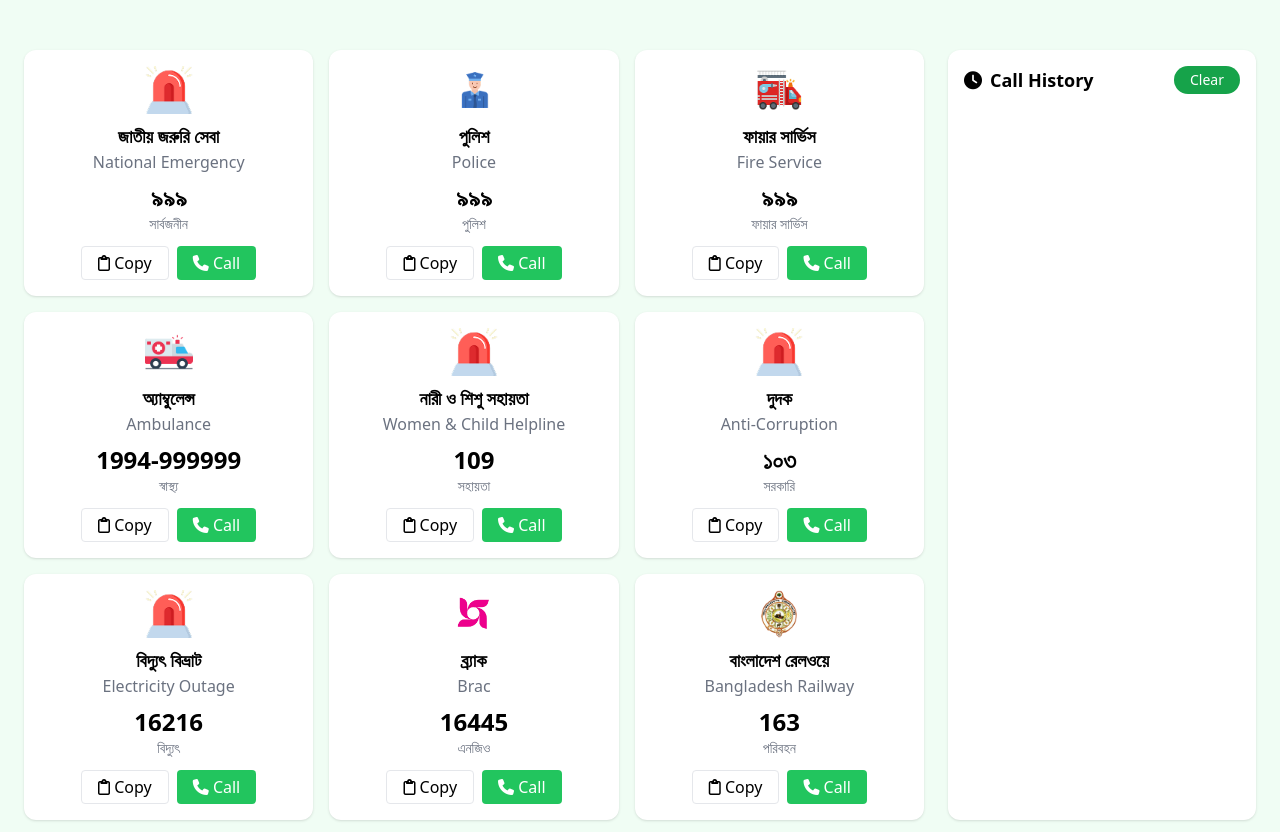
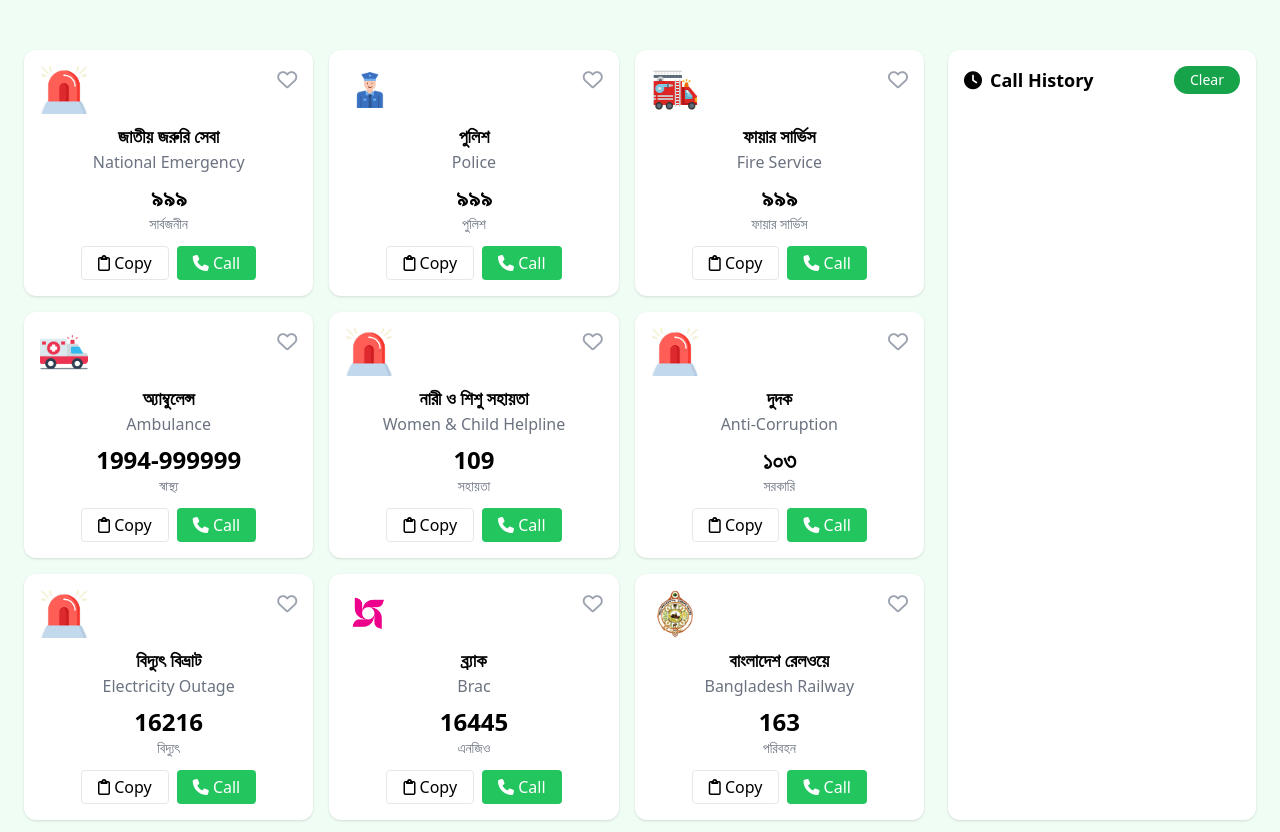
Before and after one commit to JacksonChakma615/assignment-05, a plain HTML site: page index.html in a window 1280 px wide. Shown: the part 321-1153 px from the top of the page. Drawn offline with nearby package versions, Linux system fonts and the light colour scheme.

Commit message:
first commit

```diff
--- a/index.html
+++ b/index.html
@@ -4,10 +4,7 @@
     <meta charset="UTF-8" />
     <meta name="viewport" content="width=device-width, initial-scale=1.0" />
     <title>Emergency Hotline</title>
-    <!-- tailwindcss cdn -->
     <script src="https://cdn.tailwindcss.com"></script>
-
-    <!-- font-awesome cdn -->
     <link
       rel="stylesheet"
       href="https://cdnjs.cloudflare.com/ajax/libs/font-awesome/6.4.0/css/all.min.css" />
@@ -40,10 +37,11 @@
         <button
           id="copyMainBtn"
           class="bg-green-600 text-white px-4 sm:px-6 py-2 rounded-full text-sm sm:text-base">
-          2 Copy
+          0 Copy
         </button>
       </div>
     </nav>
+
 
     <div class="bg-green-50">
       <!-- Header -->
@@ -63,15 +61,16 @@
       <div class="min-h-screen p-6 flex flex-col lg:flex-row gap-6">
         <div
           class="grid grid-cols-1 sm:grid-cols-2 lg:grid-cols-3 gap-4 flex-1">
-          <!-- Card Template -->
-
+          <!-- Card 1 -->
           <div
             class="bg-white p-4 rounded-xl shadow text-center hover:scale-105 transition-transform">
-            <div class="mb-2">
-              <img
-                src="./assets/emergency.png"
-                alt=""
-                class="w-12 h-12 mx-auto" />
+            <div class="mb-2 flex justify-between items-start">
+              <div>
+                <img src="./assets/emergency.png" class="w-12 h-12 mx-auto" />
+              </div>
+              <button id="heart1" class="text-gray-400 text-xl">
+                <i class="fa-regular fa-heart"></i>
+              </button>
             </div>
             <h2 class="text-lg font-bold service-name">জাতীয় জরুরি সেবা</h2>
             <p class="text-gray-500">National Emergency</p>
@@ -91,8 +90,13 @@
           <!-- Card 2 -->
           <div
             class="bg-white p-4 rounded-xl shadow text-center hover:scale-105 transition-transform">
-            <div class="mb-2">
+            <div class="mb-2 flex justify-between items-start">
+              <div>
                 <img src="./assets/police.png" class="w-12 h-12 mx-auto" />
+              </div>
+              <button id="heart2" class="text-gray-400 text-xl">
+                <i class="fa-regular fa-heart"></i>
+              </button>
             </div>
             <h2 class="text-lg font-bold service-name">পুলিশ</h2>
             <p class="text-gray-500">Police</p>
@@ -112,8 +116,15 @@
           <!-- Card 3 -->
           <div
             class="bg-white p-4 rounded-xl shadow text-center hover:scale-105 transition-transform">
-            <div class="mb-2">
-              <img src="./assets/fire-service.png" class="w-12 h-12 mx-auto" />
+            <div class="mb-2 flex justify-between items-start">
+              <div>
+                <img
+                  src="./assets/fire-service.png"
+                  class="w-12 h-12 mx-auto" />
+              </div>
+              <button id="heart3" class="text-gray-400 text-xl">
+                <i class="fa-regular fa-heart"></i>
+              </button>
             </div>
             <h2 class="text-lg font-bold service-name">ফায়ার সার্ভিস</h2>
             <p class="text-gray-500">Fire Service</p>
@@ -133,8 +144,13 @@
           <!-- Card 4 -->
           <div
             class="bg-white p-4 rounded-xl shadow text-center hover:scale-105 transition-transform">
-            <div class="mb-2">
+            <div class="mb-2 flex justify-between items-start">
+              <div>
                 <img src="./assets/ambulance.png" class="w-12 h-12 mx-auto" />
+              </div>
+              <button id="heart4" class="text-gray-400 text-xl">
+                <i class="fa-regular fa-heart"></i>
+              </button>
             </div>
             <h2 class="text-lg font-bold service-name">অ্যাম্বুলেন্স</h2>
             <p class="text-gray-500">Ambulance</p>
@@ -154,8 +170,13 @@
           <!-- Card 5 -->
           <div
             class="bg-white p-4 rounded-xl shadow text-center hover:scale-105 transition-transform">
-            <div class="mb-2">
+            <div class="mb-2 flex justify-between items-start">
+              <div>
                 <img src="./assets/emergency.png" class="w-12 h-12 mx-auto" />
+              </div>
+              <button id="heart5" class="text-gray-400 text-xl">
+                <i class="fa-regular fa-heart"></i>
+              </button>
             </div>
             <h2 class="text-lg font-bold service-name">নারী ও শিশু সহায়তা</h2>
             <p class="text-gray-500">Women & Child Helpline</p>
@@ -175,8 +196,13 @@
           <!-- Card 6 -->
           <div
             class="bg-white p-4 rounded-xl shadow text-center hover:scale-105 transition-transform">
-            <div class="mb-2">
+            <div class="mb-2 flex justify-between items-start">
+              <div>
                 <img src="./assets/emergency.png" class="w-12 h-12 mx-auto" />
+              </div>
+              <button id="heart6" class="text-gray-400 text-xl">
+                <i class="fa-regular fa-heart"></i>
+              </button>
             </div>
             <h2 class="text-lg font-bold service-name">দুদক</h2>
             <p class="text-gray-500">Anti-Corruption</p>
@@ -196,8 +222,13 @@
           <!-- Card 7 -->
           <div
             class="bg-white p-4 rounded-xl shadow text-center hover:scale-105 transition-transform">
-            <div class="mb-2">
+            <div class="mb-2 flex justify-between items-start">
+              <div>
                 <img src="./assets/emergency.png" class="w-12 h-12 mx-auto" />
+              </div>
+              <button id="heart7" class="text-gray-400 text-xl">
+                <i class="fa-regular fa-heart"></i>
+              </button>
             </div>
             <h2 class="text-lg font-bold service-name">বিদ্যুৎ বিভ্রাট</h2>
             <p class="text-gray-500">Electricity Outage</p>
@@ -217,8 +248,13 @@
           <!-- Card 8 -->
           <div
             class="bg-white p-4 rounded-xl shadow text-center hover:scale-105 transition-transform">
-            <div class="mb-2">
+            <div class="mb-2 flex justify-between items-start">
+              <div>
                 <img src="./assets/brac.png" class="w-12 h-12 mx-auto" />
+              </div>
+              <button id="heart8" class="text-gray-400 text-xl">
+                <i class="fa-regular fa-heart"></i>
+              </button>
             </div>
             <h2 class="text-lg font-bold service-name">ব্র্যাক</h2>
             <p class="text-gray-500">Brac</p>
@@ -238,10 +274,15 @@
           <!-- Card 9 -->
           <div
             class="bg-white p-4 rounded-xl shadow text-center hover:scale-105 transition-transform">
-            <div class="mb-2">
+            <div class="mb-2 flex justify-between items-start">
+              <div>
                 <img
                   src="./assets/Bangladesh-Railway.png"
                   class="w-12 h-12 mx-auto" />
+              </div>
+              <button id="heart9" class="text-gray-400 text-xl">
+                <i class="fa-regular fa-heart"></i>
+              </button>
             </div>
             <h2 class="text-lg font-bold service-name">বাংলাদেশ রেলওয়ে</h2>
             <p class="text-gray-500">Bangladesh Railway</p>
@@ -259,13 +300,12 @@
           </div>
         </div>
 
-        <!-- Right: Call History -->
+        <!-- Call History -->
         <div
           class="w-full lg:w-1/4 bg-white p-4 rounded-xl shadow flex-shrink-0">
           <div class="flex justify-between items-center mb-4">
             <h2 class="text-lg font-semibold flex items-center gap-2">
-              <i class="fa-solid fa-clock"></i>
-              Call History
+              <i class="fa-solid fa-clock"></i> Call History
             </h2>
             <button
               id="clearHistory"
@@ -273,13 +313,10 @@
               Clear
             </button>
           </div>
-
-          <div id="historyList" class="space-y-2">
-            <!-- initial example items -->
+          <div id="historyList" class="space-y-2"></div>
         </div>
       </div>
     </div>
-    </div>
-    <script src="./Assignment -5.js"></script>
+
   </body>
 </html>
```
Also changed, not shown: index.js (+53 -8 lines). Lines whose indentation alone changed are shown as unchanged.
